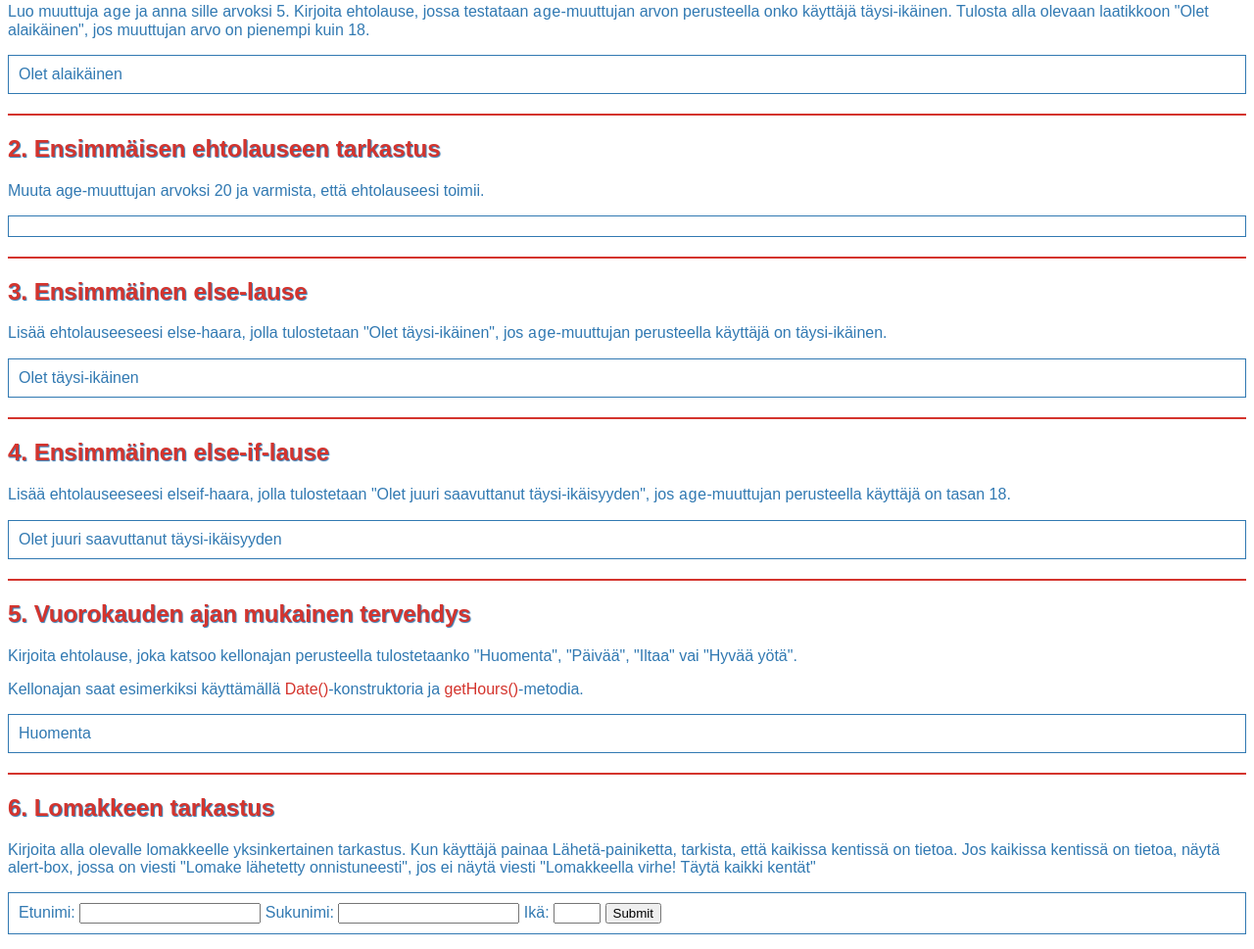
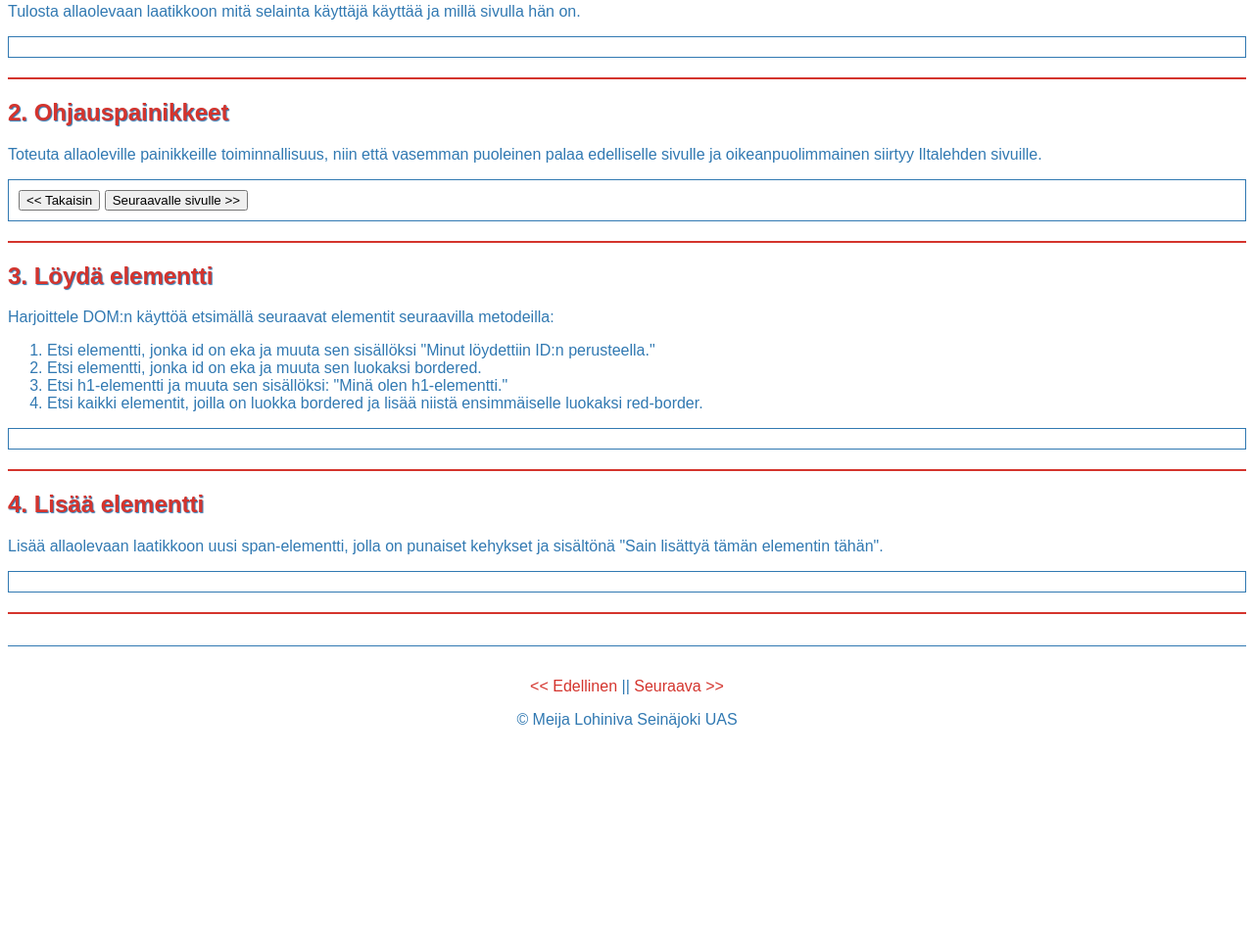
Before and after one commit to meijastiina/ohjelmoinnin_perusteet_javascript, a plain HTML site: page ws3_solution.html in a window 1280 px wide. Shown: the part 283-1252 px from the top of the page at 98% size. After the commit the page ends 1059 px from the top, so only its background shows below. Drawn offline with Linux system fonts and the light colour scheme.

Commit message:
Added WS3 BOM & DOM

```diff
--- a/ws3_solution.html
+++ b/ws3_solution.html
@@ -2,7 +2,7 @@
 <html>
 <head>
 	<meta charset="utf-8">
-    <title>WS3 - Ehtolauseet / Solutions</title>
+    <title>WS3 - BOM & DOM</title>
     <link rel="shortcut icon" type="image/x-icon" href="favicon.ico">
 	<link rel="stylesheet" href="CSS/styles.css">
 </head>
@@ -10,49 +10,53 @@
     <header>
         <h2><a href="/">Ohjelmoinnin perusteet</a></h2>
         <img src="img/javascript.png" alt="JavaScript Logo">
-        <h1>WS3 - Ehtolauseet / Ratkaisut</h1>
+        <h1>WS3 - BOM & DOM / Ratkaisut</h1>
     </header>
     <main>
-        <!-- Tehtävä 1. ensimmäinen ehtolause -->
-        <h2>1. Ensimmäinen ehtolause</h2>
-        <p>Luo muuttuja <span class="code">age</span> ja anna sille arvoksi 5. Kirjoita ehtolause, jossa testataan <span class="code">age</span>-muuttujan arvon perusteella onko käyttäjä täysi-ikäinen. Tulosta alla olevaan laatikkoon "Olet alaikäinen", jos muuttujan arvo on pienempi kuin 18.</p>
-        <div id="age" class="bordered"></div>
+        <!-- Tehtävä 1. selaimen tiedot -->
+        <h2>1. Selaimen tiedot</h2>
+        <p>Tulosta allaolevaan laatikkoon mitä selainta käyttäjä käyttää ja millä sivulla hän on.</p>
+        <div id="browserInfo" class="bordered"></div>
         <hr>
-        <!-- Tehtävä 2. ensimmäisen ehtolauseen tarkastus -->
-        <h2>2. Ensimmäisen ehtolauseen tarkastus</h2>
-        <p>Muuta <span class="age">age</span>-muuttujan arvoksi 20 ja varmista, että ehtolauseesi toimii.</p>
-        <div id="age2" class="bordered"></div>
+        <!-- Tehtävä 2. back-button -->
+        <h2>2. Ohjauspainikkeet</h2>
+        <p>Toteuta allaoleville painikkeille toiminnallisuus, niin että vasemman puoleinen palaa edelliselle sivulle ja oikeanpuolimmainen siirtyy Iltalehden sivuille.</p>
+        <div class="bordered">
+            <button id="back">&lt;&lt; Takaisin</button>
+            <button id="next">Seuraavalle sivulle &gt;&gt;</button>
+        </div>
         <hr>
-        <!-- Tehtävä 3. Ensimmäinen else-lause -->
-        <h2>3. Ensimmäinen else-lause</h2>
-        <p>Lisää ehtolauseeseesi else-haara, jolla tulostetaan "Olet täysi-ikäinen", jos <span class="code">age</span>-muuttujan perusteella käyttäjä on täysi-ikäinen.</p>
-        <div id="age3" class="bordered"></div>
+        <!-- Tehtävä 3. löydä elementti -->
+        <h2>3. Löydä elementti</h2>
+        <p>Harjoittele DOM:n käyttöä etsimällä seuraavat elementit seuraavilla metodeilla:</p>
+        <ol>
+            <li>
+                Etsi elementti, jonka id on eka ja muuta sen sisällöksi "Minut löydettiin ID:n perusteella."
+            </li>
+            <li>
+                Etsi elementti, jonka id on eka ja muuta sen luokaksi bordered.
+            </li>
+            <li>
+                Etsi h1-elementti ja muuta sen sisällöksi: "Minä olen h1-elementti."
+            </li>
+            <li>
+                Etsi kaikki elementit, joilla on luokka bordered ja lisää niistä ensimmäiselle luokaksi red-border.
+            </li>
+        </ol>
+        <div class="bordered">
+            <span id="eka"></span>
+        </div>
         <hr>
-        <!-- Tehtävä 4. Ensimmäinen else-if-lause -->
-        <h2>4. Ensimmäinen else-if-lause</h2>
-        <p>Lisää ehtolauseeseesi elseif-haara, jolla tulostetaan "Olet juuri saavuttanut täysi-ikäisyyden", jos <span class="code">age</span>-muuttujan perusteella käyttäjä on tasan 18.</p>
-        <div id="age4" class="bordered"></div>
-        <hr>
-        <!-- Tehtävä 5. Vuorokauden ajan mukainen tervehdys -->
-        <h2>5. Vuorokauden ajan mukainen tervehdys</h2>
-        <p>Kirjoita ehtolause, joka katsoo kellonajan perusteella tulostetaanko "Huomenta", "Päivää", "Iltaa" vai "Hyvää yötä".</p>
-        <p>Kellonajan saat esimerkiksi käyttämällä <a href="https://developer.mozilla.org/en-US/docs/Web/JavaScript/Reference/Global_Objects/Date/Date" target="_blank">Date()</a>-konstruktoria ja <a href="https://developer.mozilla.org/en-US/docs/Web/JavaScript/Reference/Global_Objects/Date/getHours" target="_blank">getHours()</a>-metodia.</p>
-        <div id="greeting" class="bordered"></div>
-        <hr>
-        <!-- Tehtävä 6. Lomakkeen tarkastus -->
-        <h2>6. Lomakkeen tarkastus</h2>
-        <p>Kirjoita alla olevalle lomakkeelle yksinkertainen tarkastus. Kun käyttäjä painaa Lähetä-painiketta, tarkista, että kaikissa kentissä on tietoa. Jos kaikissa kentissä on tietoa, näytä alert-box, jossa on viesti "Lomake lähetetty onnistuneesti", jos ei näytä viesti "Lomakkeella virhe! Täytä kaikki kentät"</p>
-        <form id="userForm" class="bordered">
-            <label for="firstname">Etunimi: </label><input type="text" id="firstname" />
-            <label for="lastname">Sukunimi: </label><input type="text" id="lastname" />
-            <label for="age">Ikä: </label><input type="number" id="ageInput" />
-            <input type="submit">
-        </form>
+        <!-- Tehtävä 4. Lisää elementti -->
+        <h2>4. Lisää elementti</h2>
+        <p>Lisää allaolevaan laatikkoon uusi span-elementti, jolla on punaiset kehykset ja sisältönä "Sain lisättyä tämän elementin tähän".</p>
+        <div class="bordered" id="addElementHere">
+        </div>
         <hr>
         <!-- Sisältö päättyy-->
     </main>
 	<footer>
-        <a href="ws2_solution.html"><< Edellinen</a> || <a href="ws4_solution.html">Seuraava >></a>
+        <a href="ws2.html"><< Edellinen</a> || <a href="ws4.html">Seuraava >></a>
         <p>&copy; Meija Lohiniva Seinäjoki UAS</p>
     </footer>
 	<script src="JS/ws3.js"></script>
```
